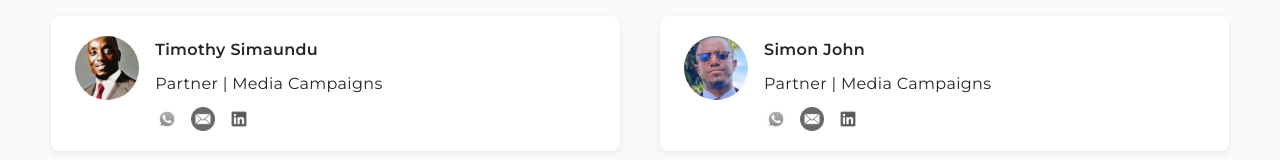
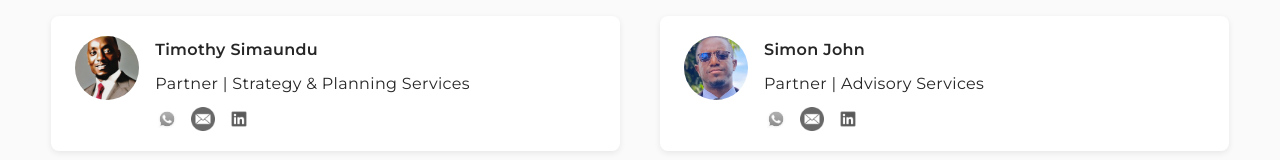
Before and after one commit to FINDAT-Consultants/JCL-Consultants, a plain HTML site: page Services/Media_Campaign.html in a window 1280 px wide. Shown: the part 2331-2491 px from the top of the page. Drawn offline with Linux system fonts and the light colour scheme.

Commit message:
Update Media_Campaign.html

```diff
--- a/Services/Media_Campaign.html
+++ b/Services/Media_Campaign.html
@@ -146,7 +146,7 @@
       <img class="profile" src="Images/Timbo (2).png" alt="Timothy Simaundu" />
       <div class="contact-details">
         <h3>Timothy Simaundu</h3>
-        <p>Partner | Media Campaigns</p>
+        <p>Partner | Strategy & Planning Services</p>
         <div class="icon-links">
           <a href="https://wa.me/260766809889" target="_blank" aria-label="WhatsApp Timothy"><img src="Icons/W (1).jpeg" alt="WhatsApp icon" /></a>
           <a href="mailto:schibbela@yahoo.com" aria-label="Email Timothy"><img src="Icons/M.png" alt="Email icon" /></a>
@@ -158,7 +158,7 @@
       <img class="profile" src="Images/Simz.jpg" alt="Simon John" />
       <div class="contact-details">
         <h3>Simon John</h3>
-        <p>Partner | Media Campaigns</p>
+        <p>Partner | Advisory Services</p>
         <div class="icon-links">
           <a href="https://wa.me/260976913843" target="_blank" aria-label="WhatsApp Simon"><img src="Icons/W (1).jpeg" alt="WhatsApp icon" /></a>
           <a href="mailto:simonjohnmwanza@gmail.com" aria-label="Email Simon"><img src="Icons/M.png" alt="Email icon" /></a>
```
